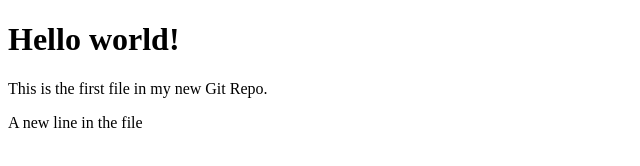
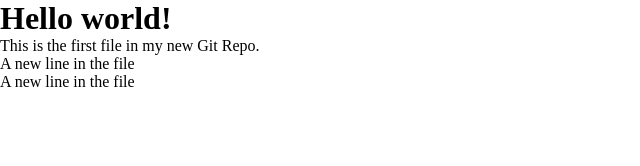
Before and after one commit to jawad-zahid/hello-world, a plain HTML site: page index.html in a window 1280 px wide. Shown: the whole page, without its empty margins (0-640 px from the left). Drawn offline with Linux system fonts and the light colour scheme.

Commit message:
Updated Files

```diff
--- a/index.html
+++ b/index.html
@@ -11,5 +11,6 @@
     <h1>Hello world!</h1>
 <p>This is the first file in my new Git Repo.</p>
 <p>A new line in the file</p>
+<p>A new line in the file</p>
 </body>
 </html>
--- a/style.css
+++ b/style.css
@@ -0,0 +1,4 @@
+*{
+    padding: 0;
+    margin: 0;
+}
```
